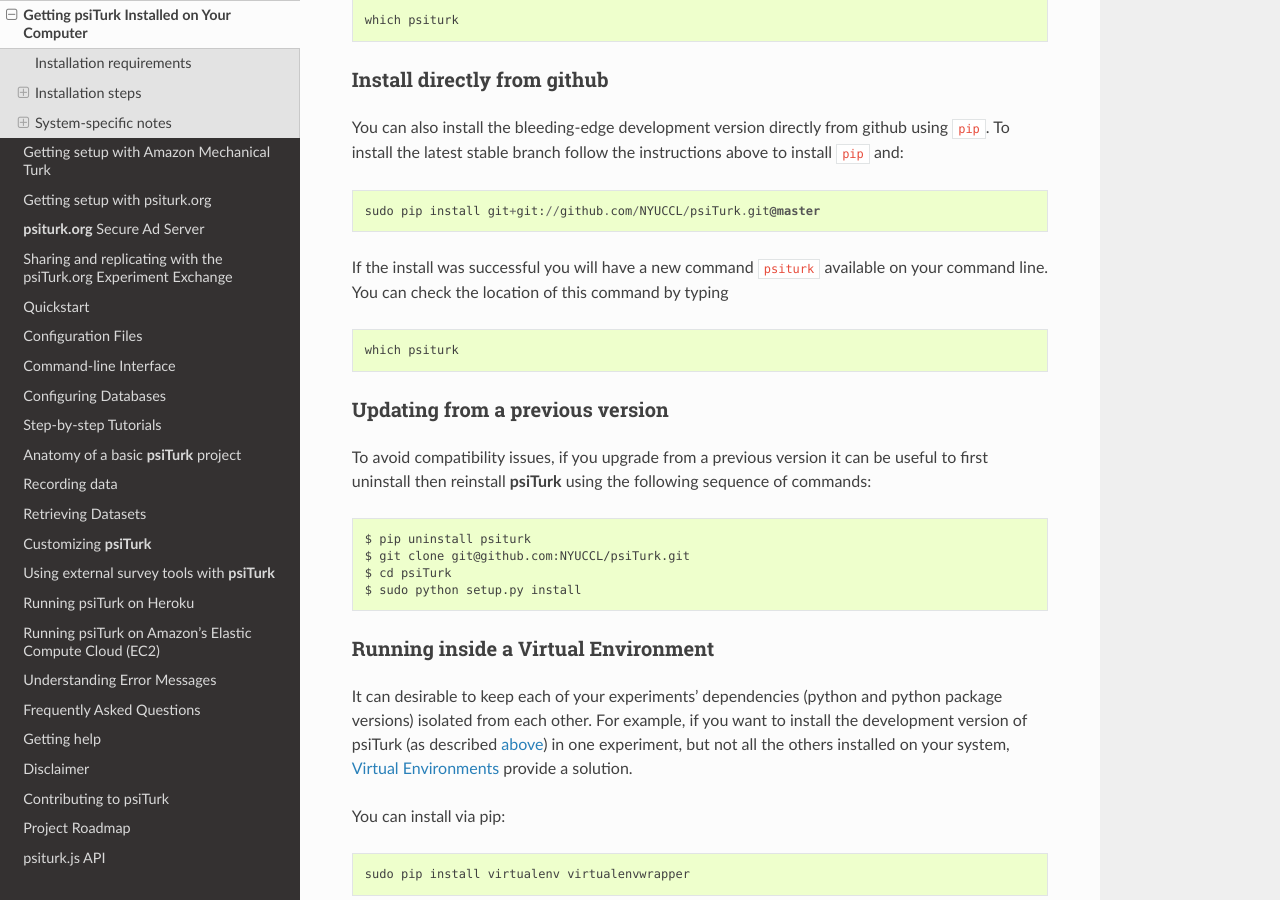
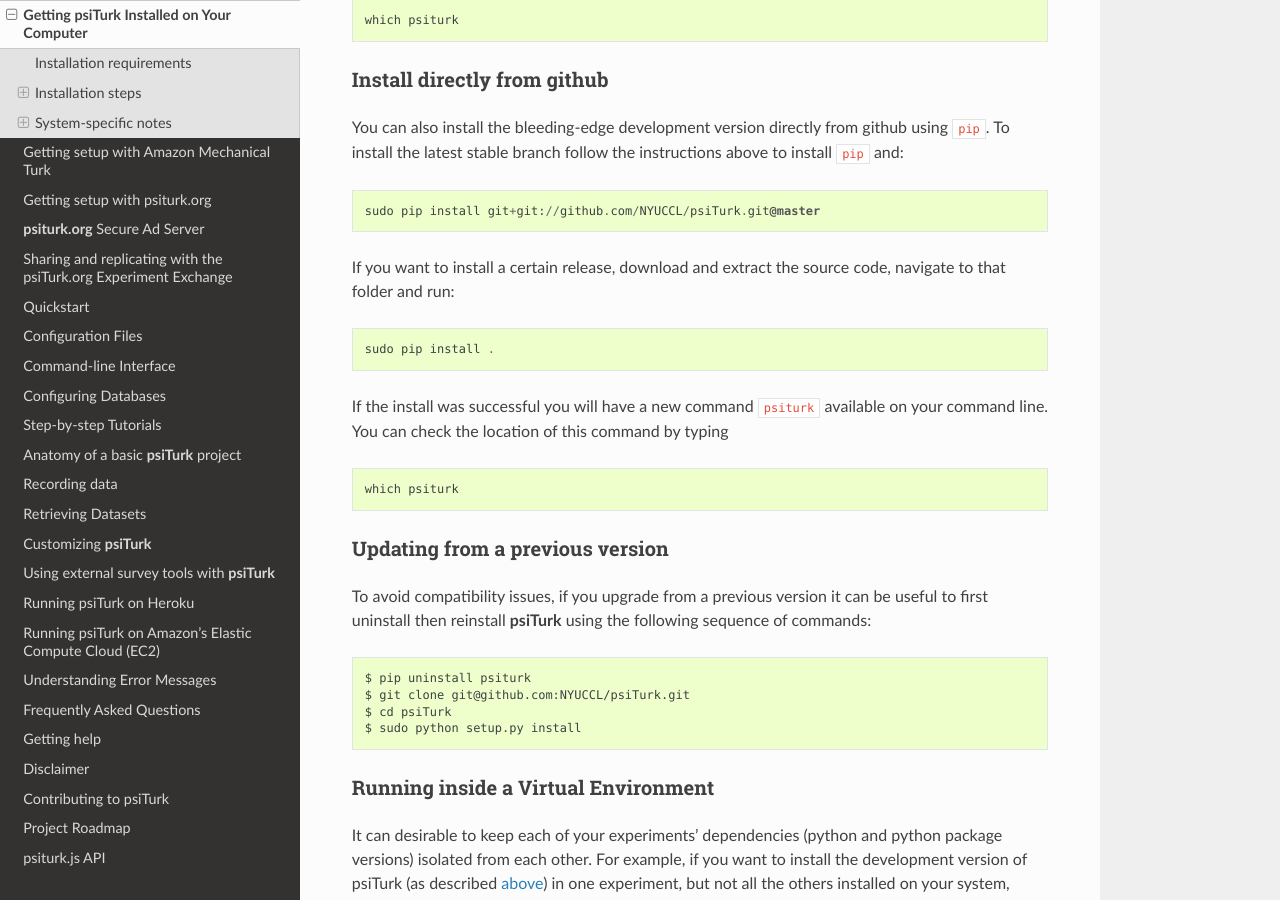
Before and after one commit to NYUCCL/psiTurk, a Sphinx documentation site: the page built from doc/install.rst, in a window 1280 px wide and 900 px high, scrolled down 1523 px. Built offline with Sphinx 7.4.7 and the Read the Docs theme 2.0.0, drawn with Linux system fonts in a browser that asks for light colours; pages that are not in the unit, such as notebooks, are missing from menus; some of the changed text lies outside the part shown.

Commit message:
I added some text.
First, I updated the requirement from Python 2.7 or lower to Python 3.0 or higher (since that's required now, right?). I don't know if there are restrictions on which Python 3 versions that can be used though.

I also added instructions of how to install a release.

```diff
--- a/doc/install.rst
+++ b/doc/install.rst
@@ -97,6 +97,12 @@
 ::
 
     sudo pip install git+git://github.com/NYUCCL/psiTurk.git@master
+
+If you want to install a certain release, download and extract the source code, navigate to that folder and run:
+
+::
+
+    sudo pip install .
 
 If the install was successful you will have a new command ``psiturk``
 available on your command line. You can check the location of this command
```
Also changed, not shown: other parts of doc/install.rst (+1 -1 lines).
